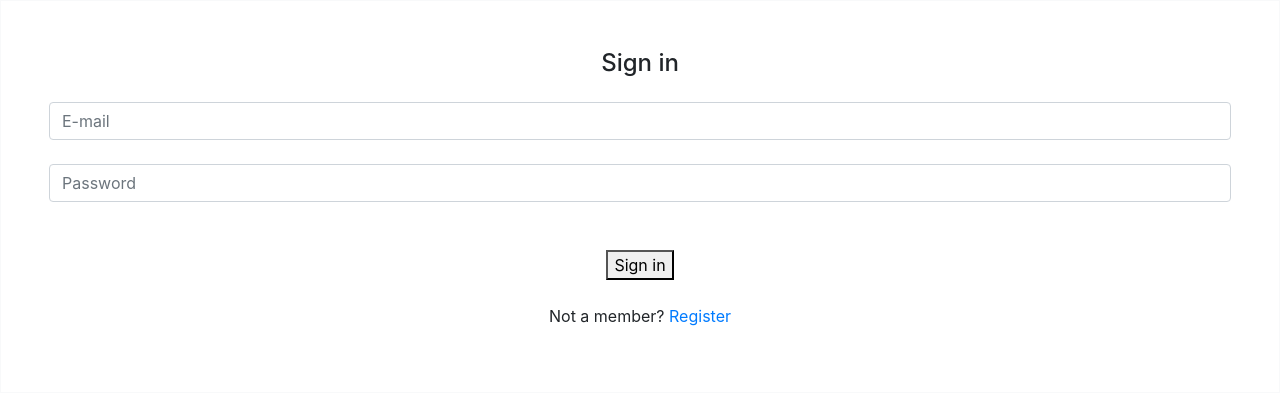
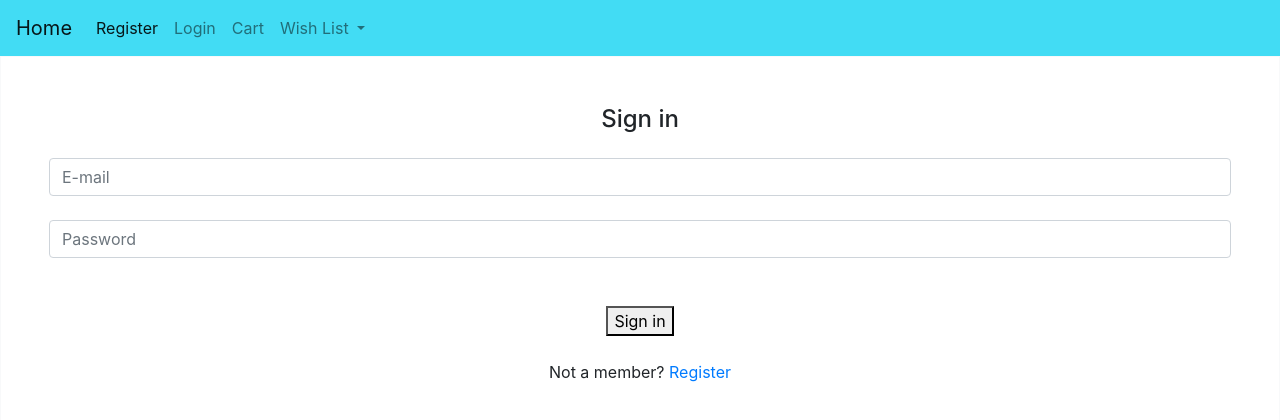
Before and after one commit to mariam-egm/ecommerce-angular, an Angular app: page /login in a window 1280 px wide. Shown: the top 420 px of the page. Built offline with nearby package versions, Linux system fonts and the light colour scheme.

Commit message:
add header

```diff
--- a/src/app/app.module.ts
+++ b/src/app/app.module.ts
@@ -9,6 +9,7 @@
 import { InputComponent } from './components/shared/input/input.component';
 import { SubmitComponent } from './components/shared/submit/submit.component';
 import { LoginComponent } from './components/login/login.component';
+import { HeaderComponent } from './components/shared/header/header.component';
 
 @NgModule({
   declarations: [
@@ -17,6 +18,7 @@
     InputComponent,
     SubmitComponent,
     LoginComponent,
+    HeaderComponent,
   ],
   imports: [
     BrowserModule,
--- a/src/app/components/login/login.component.html
+++ b/src/app/components/login/login.component.html
@@ -1,3 +1,4 @@
+<app-header></app-header>
 <!-- Default form login -->
 <form class="text-center border border-light p-5" [formGroup] = "loginForm" (ngSubmit)="onSubmit()">
 
--- a/src/app/components/login/login.component.ts
+++ b/src/app/components/login/login.component.ts
@@ -44,5 +44,4 @@
       alert('You are not a member! Please register');
     }
   }
-
 }
--- /dev/null
+++ b/src/app/components/shared/header/header.component.html
@@ -0,0 +1,29 @@
+<nav class="navbar navbar-expand-lg navbar-light">
+    <a class="navbar-brand" href="/home">Home</a>
+    <button class="navbar-toggler" type="button" data-toggle="collapse" data-target="#navbarNavDropdown" aria-controls="navbarNavDropdown" aria-expanded="false" aria-label="Toggle navigation">
+      <span class="navbar-toggler-icon"></span>
+    </button>
+    <div class="collapse navbar-collapse" id="navbarNavDropdown">
+      <ul class="navbar-nav">
+        <li class="nav-item active">
+          <a class="nav-link" href="/register">Register <span class="sr-only">(current)</span></a>
+        </li>
+        <li class="nav-item">
+          <a class="nav-link" href="/login">Login</a>
+        </li>
+        <li class="nav-item">
+          <a class="nav-link" href="/cart">Cart</a>
+        </li>
+        <li class="nav-item dropdown">
+          <a class="nav-link dropdown-toggle" href="/wishlist" id="navbarDropdownMenuLink" role="button" data-toggle="dropdown" aria-haspopup="true" aria-expanded="false">
+            Wish List
+          </a>
+          <div class="dropdown-menu" aria-labelledby="navbarDropdownMenuLink">
+            <a class="dropdown-item" href="#">Action</a>
+            <a class="dropdown-item" href="#">Another action</a>
+            <a class="dropdown-item" href="#">Something else here</a>
+          </div>
+        </li>
+      </ul>
+    </div>
+  </nav>
--- /dev/null
+++ b/src/app/components/shared/header/header.component.scss
@@ -0,0 +1,3 @@
+nav {
+    background-color: #42dcf4;
+}
--- /dev/null
+++ b/src/app/components/shared/header/header.component.ts
@@ -0,0 +1,15 @@
+import { Component, OnInit } from '@angular/core';
+
+@Component({
+  selector: 'app-header',
+  templateUrl: './header.component.html',
+  styleUrls: ['./header.component.scss']
+})
+export class HeaderComponent implements OnInit {
+
+  constructor() { }
+
+  ngOnInit() {
+  }
+
+}
```
Also changed, not shown: 1 other file (tests, documents, lock files or other folders).
